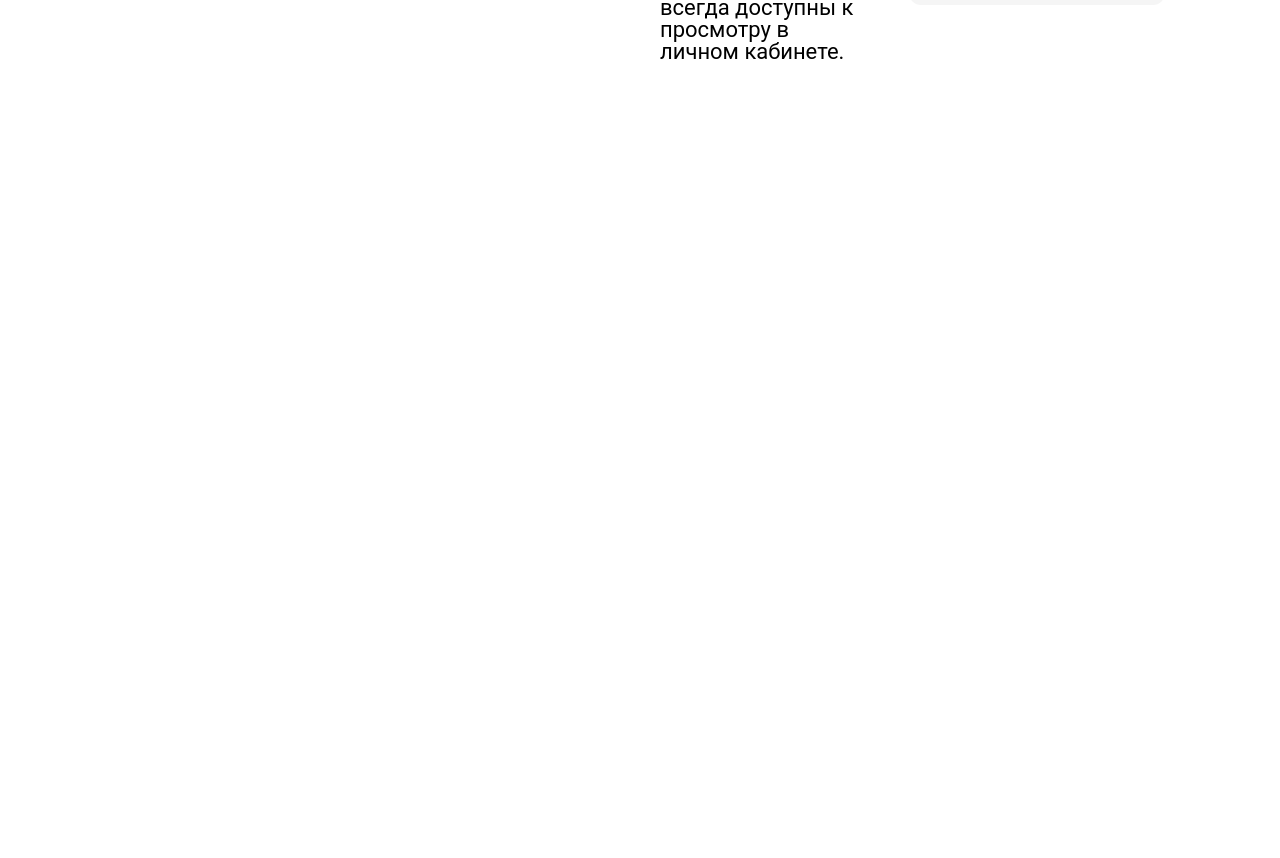
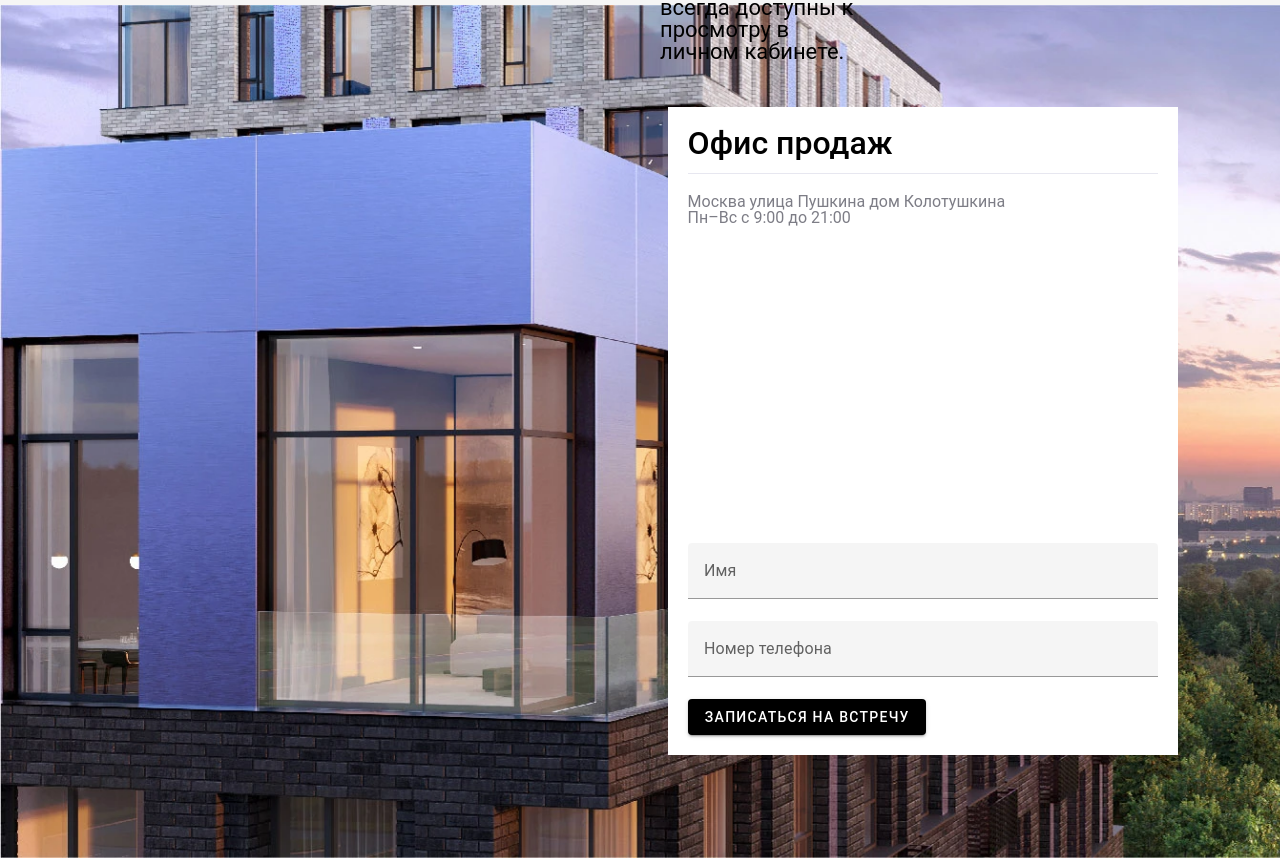
Before and after one commit to yakovetsrr/realty-vue, a Vue app: page / in a window 1280 px wide. Shown: the part 1685-2543 px from the top of the page. Before the commit the page ends 1749 px from the top, so only its background shows below. Built offline with nearby package versions, Linux system fonts and the light colour scheme.

Commit message:
feat: add make appointment

```diff
--- /dev/null
+++ b/src/components/HomeMakeAnAppointment.vue
@@ -0,0 +1,78 @@
+<template>
+  <div :class="$style.image">
+    <div :class="$style.card">
+      <div :class="$style.titel">
+        <span :class="$style.titelText"> Офис продаж</span>
+      </div>
+      <div :class="$style.cardBody">
+        <div :class="$style.address">
+          <p>Москва улица Пушкина дом Колотушкина</p>
+          <p>Пн–Вс с 9:00 до 21:00</p>
+        </div>
+        <div>
+          <VTextField
+            :class="$style.inoput"
+            label="Имя"
+          ></VTextField>
+          <VTextField
+            :class="$style.inoput"
+            label="Номер телефона"
+          ></VTextField>
+          <VBtn :class="$style.btn"> Записаться на встречу </VBtn>
+        </div>
+      </div>
+    </div>
+  </div>
+</template>
+
+<style module>
+.image {
+  background-image: url('../assets/homeimg1.webp');
+  width: 100%;
+  padding: 6.4rem;
+  height: 100%;
+  background-repeat: no-repeat;
+  background-size: cover;
+}
+
+.card {
+  height: 648px;
+  width: 510px;
+  background-color: #fff;
+  margin-left: auto;
+  display: flex;
+  flex-direction: column;
+  padding: 20px 20px;
+}
+
+.btn {
+  background-color: black;
+  color: #fff;
+}
+.inoput {
+  width: 100%;
+}
+
+.titel {
+  height: 50px;
+  border-bottom: 1px solid #e7e7f0;
+}
+
+.titelText {
+  font-size: 2rem;
+  font-weight: 500;
+  color: black;
+}
+
+.address {
+  padding-top: 20px;
+  color: #7d7d86;
+  margin-bottom: auto;
+}
+
+.cardBody {
+  display: flex;
+  flex-direction: column;
+  height: 100%;
+}
+</style>
--- a/src/components/HomePageOnlineDealPreview.vue
+++ b/src/components/HomePageOnlineDealPreview.vue
@@ -53,6 +53,7 @@
   display: flex;
   justify-content: space-between;
   height: 700px;
+  background-color: #f5f5f5;
 }
 .leftBlock {
   display: flex;
@@ -91,7 +92,6 @@
 
 .topRightTextBlock {
   border-radius: 12px;
-  background-color: #f5f5f5;
   padding: 20px;
   height: 30%;
   width: 82%;
--- a/src/views/HomePage.vue
+++ b/src/views/HomePage.vue
@@ -3,6 +3,7 @@
     <HomeSlider />
     <HomePageFilter />
     <HomePageOnlineDealPreview />
+    <HomeMakeAnAppointment />
   </div>
 </template>
 
@@ -11,6 +12,7 @@ import { defineComponent } from 'vue'
 import HomeSlider from '../components/HomeSlider.vue'
 import HomePageFilter from '../components/HomePageFilter.vue'
 import HomePageOnlineDealPreview from '../components/HomePageOnlineDealPreview.vue'
+import HomeMakeAnAppointment from '../components/HomeMakeAnAppointment.vue'
 
 export default defineComponent({
   name: 'HomePage',
@@ -18,6 +20,7 @@ export default defineComponent({
     HomeSlider,
     HomePageFilter,
     HomePageOnlineDealPreview,
+    HomeMakeAnAppointment,
   },
 })
 </script>
```
Also changed, not shown: src/assets/homeimg1.webp (added).
